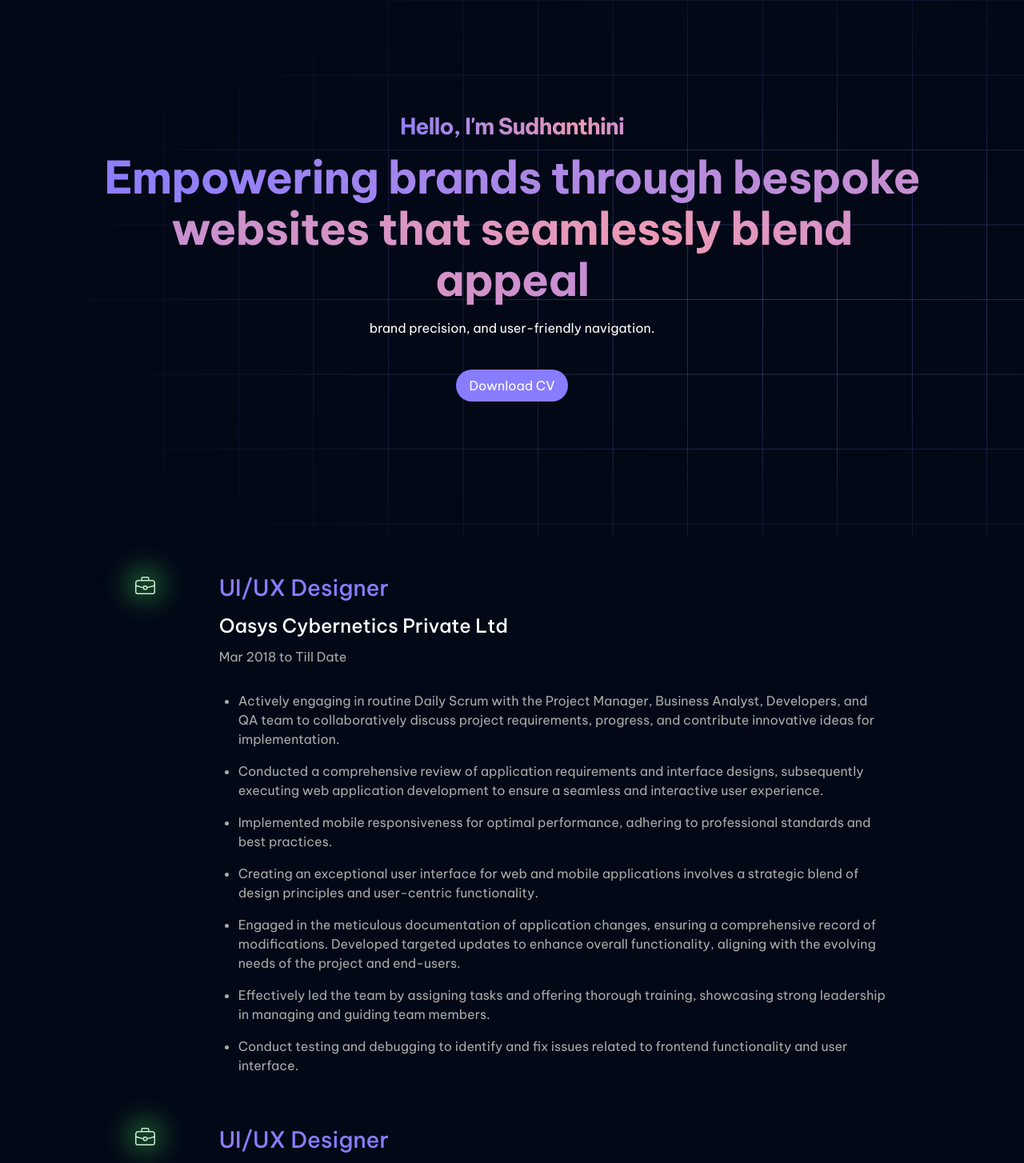
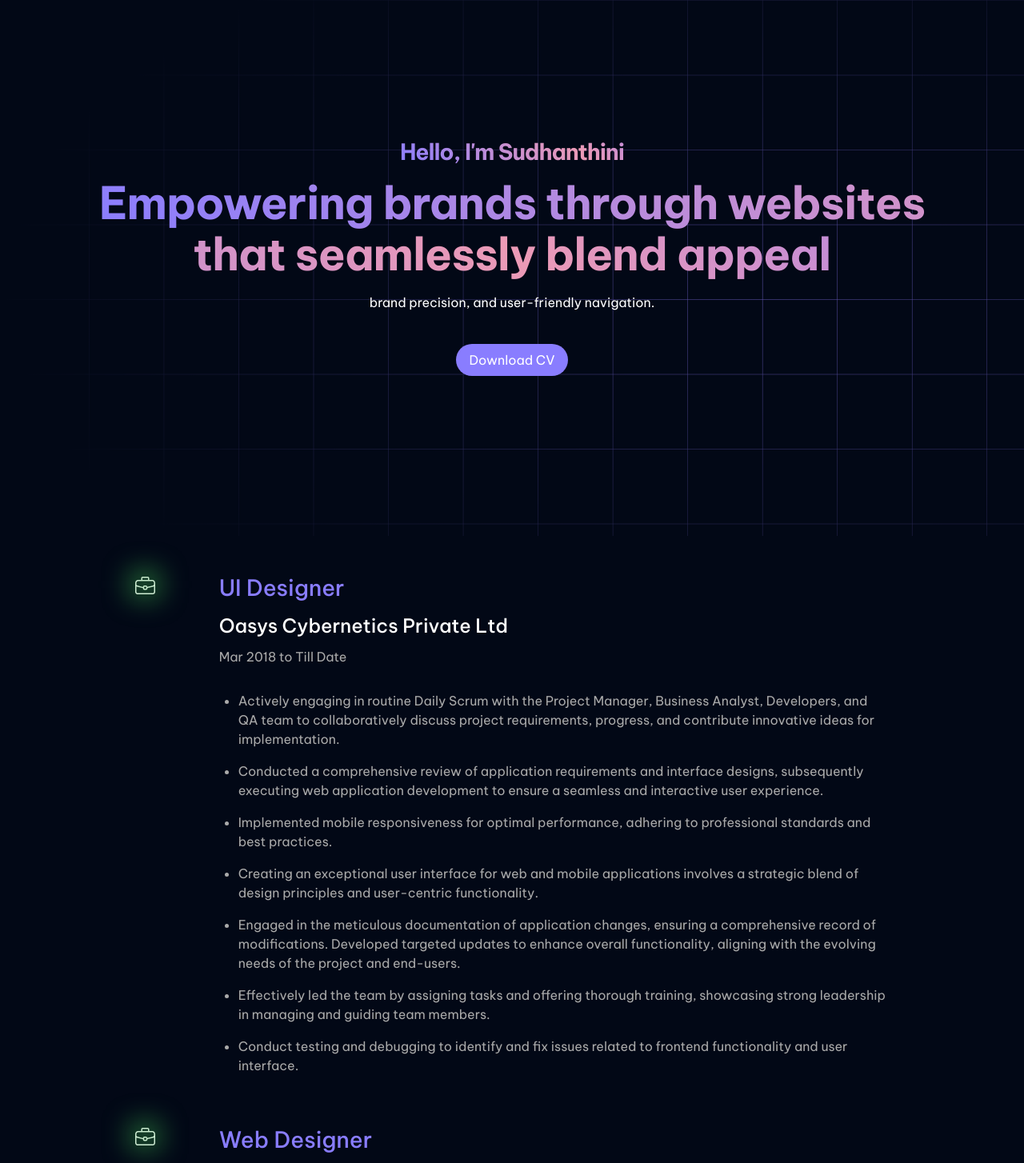
Before and after one commit to SudhanthiniA/profile, a plain HTML site: page index.html in a window 1280 px wide. Shown: the part 130-1584 px from the top of the page at 80% size. Drawn offline with Linux system fonts and the light colour scheme.

Commit message:
Design  Completed

```diff
--- a/index.html
+++ b/index.html
@@ -43,7 +43,7 @@
                 </nav>
                 <div class="intro text-center flex-grow-1 d-flex flex-column justify-content-center my-5">
                     <h1 class="MuiTypography mb-3 px-lg-5">
-                        <span class="fs-3">Hello, I'm Sudhanthini</span><br /><span>Empowering brands through bespoke websites that seamlessly blend appeal
+                        <span class="fs-3">Hello, I'm Sudhanthini</span><br /><span>Empowering brands through websites that seamlessly blend appeal
                         </span>
                     </h1>
                     <p class="text-white mb-3">
@@ -76,7 +76,7 @@
                 </div>
 
                 <div class="col-11 col-lg-8 ps-md-0 ps-3">
-                    <h2 class="mb-3 fs-3 text-primary">UI/UX Designer</h2>
+                    <h2 class="mb-3 fs-3 text-primary">UI Designer</h2>
                     <h3 class="mb-3 fs-4 text-white">Oasys Cybernetics Private Ltd</h3>
                     <h6 class="mb-4 text-midwhite fw-normal">Mar 2018 to Till Date</h6>
                     <ul class="ps-4 pt-2">
@@ -114,7 +114,7 @@
                 </div>
 
                 <div class="col-11 col-lg-8  ps-md-0 ps-3">
-                    <h2 class="mb-3 fs-3 text-primary">UI/UX Designer</h2>
+                    <h2 class="mb-3 fs-3 text-primary">Web Designer</h2>
                     <h3 class="mb-3 fs-4 text-white">Finatel Technologies Private Ltd</h3>
                     <h6 class="mb-4 text-midwhite fw-normal">Sep 2016 to Feb 2018</h6>
                     <ul class="ps-4 pt-2">
@@ -147,14 +147,14 @@
 
                 </div>
 
-                <div class="col-11 col-lg-8  ps-md-0 ps-3">
+                <!-- <div class="col-11 col-lg-8  ps-md-0 ps-3">
                     <h2 class="mb-3 fs-3 text-primary">Lapiz Digital Services</h2>
                     <h3 class="mb-3 fs-4 text-white">Technical Associate</h3>
                     <h6 class="mb-4 text-midwhite fw-normal">May 2006 to Jun 2011</h6>
                     <ul class="ps-4 pt-2">
                         <li class="text-midwhite mb-3">Work involved to PDF books converted into HTML, XML format</li>
                     </ul>
-                </div>
+                </div> -->
             </div>
             <div id="exp1" class="d-flex justify-content-center js-build-in-trigger position-relative one mb-5" style="" data-build-in-stagger="100" data-build-margin-bottom="20">
                 <div class="col-1 d-flex flex-column flex-items-center">
```
